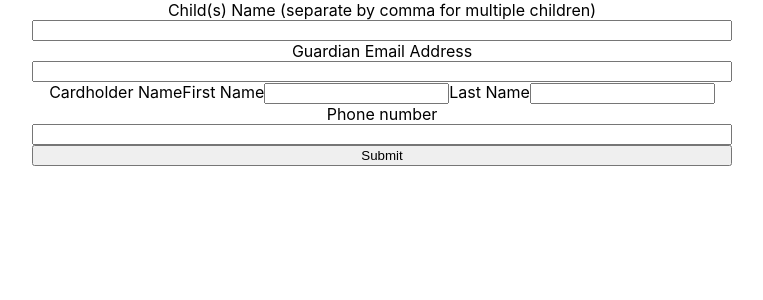
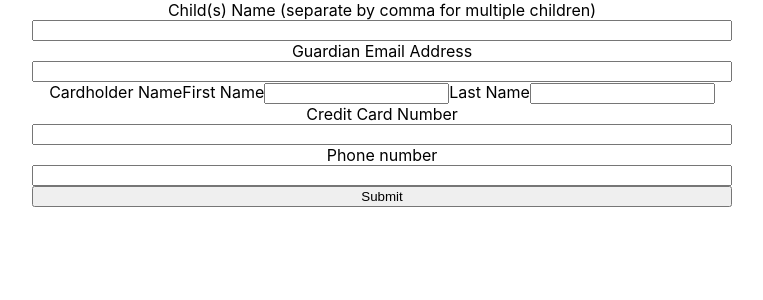
Before and after one commit to mathewbwilliamson/mn-form, a React (Create React App) app: page / in a window 1280 px wide. Shown: the top 300 px of the page, without its empty margins (258-1021 px from the left). Built offline with nearby package versions, Linux system fonts and the light colour scheme.

Commit message:
Working on validations

```diff
--- a/src/components/Form/MainForm.tsx
+++ b/src/components/Form/MainForm.tsx
@@ -57,6 +57,7 @@ export default function Form() {
         errors={errors}
         register={register}
         validations={{ required: true, pattern: emailAddressRegEx }}
+        customErrorMessage="Please enter a valid email address"
       />
       <div className="main-form__grouped-fields">
         <label>Cardholder Name</label>
@@ -75,6 +76,19 @@ export default function Form() {
           validations={{ required: true, maxLength: 80 }}
         />
       </div>
+      <Input
+        name="creditCardNumber"
+        label="Credit Card Number"
+        register={register}
+        errors={errors}
+        validations={{
+          required: true,
+          minLength: 13,
+          maxLength: 16,
+          pattern: /[0-9]+/,
+        }}
+        customErrorMessage="Please enter a valid credit card number"
+      />
       <label>Phone number</label>
       <input
         type="tel"
--- a/src/components/FormElements/Error.tsx
+++ b/src/components/FormElements/Error.tsx
@@ -4,7 +4,37 @@ interface ErrorProps {
   errors: any;
   name: string;
   label: string;
+  customErrorMessage?: string;
 }
-export const Error: React.FC<ErrorProps> = ({ errors, name, label }) => {
-  return <>{errors[name]?.type === "required" && `${label} is required`}</>;
+export const Error: React.FC<ErrorProps> = ({
+  errors,
+  name,
+  label,
+  customErrorMessage,
+}) => {
+  console.log("\x1b[41m%s \x1b[0m", "FIXME: [matt] errors", errors);
+  switch (errors[name]?.type) {
+    case "required":
+      return <div>{label} is required</div>;
+    case "pattern":
+      return !!customErrorMessage ? (
+        <div>{customErrorMessage}</div>
+      ) : (
+        <div>{label} is not correct, please enter something valid</div>
+      );
+    case "maxLength":
+      return !!customErrorMessage ? (
+        <div>{customErrorMessage}</div>
+      ) : (
+        <div>{label} is too long, please enter something valid</div>
+      );
+    case "minLength":
+      return !!customErrorMessage ? (
+        <div>{customErrorMessage}</div>
+      ) : (
+        <div>{label} is too short, please enter something valid</div>
+      );
+    default:
+      return <></>;
+  }
 };
--- a/src/components/FormElements/Input.tsx
+++ b/src/components/FormElements/Input.tsx
@@ -9,6 +9,7 @@ interface InputProps {
   errors: any;
   register: UseFormRegister<any>;
   validations?: RegisterOptions<MainForm>;
+  customErrorMessage?: string;
 }
 
 export const Input: React.FC<InputProps> = ({
@@ -17,12 +18,18 @@ export const Input: React.FC<InputProps> = ({
   errors,
   register,
   validations = {},
+  customErrorMessage,
 }) => {
   return (
     <>
       <label>{label}</label>
       <input type="text" {...register(`${name}`, validations)} />
-      <Error errors={errors} name={name} label={label} />
+      <Error
+        errors={errors}
+        name={name}
+        label={label}
+        customErrorMessage={customErrorMessage}
+      />
     </>
   );
 };
```
